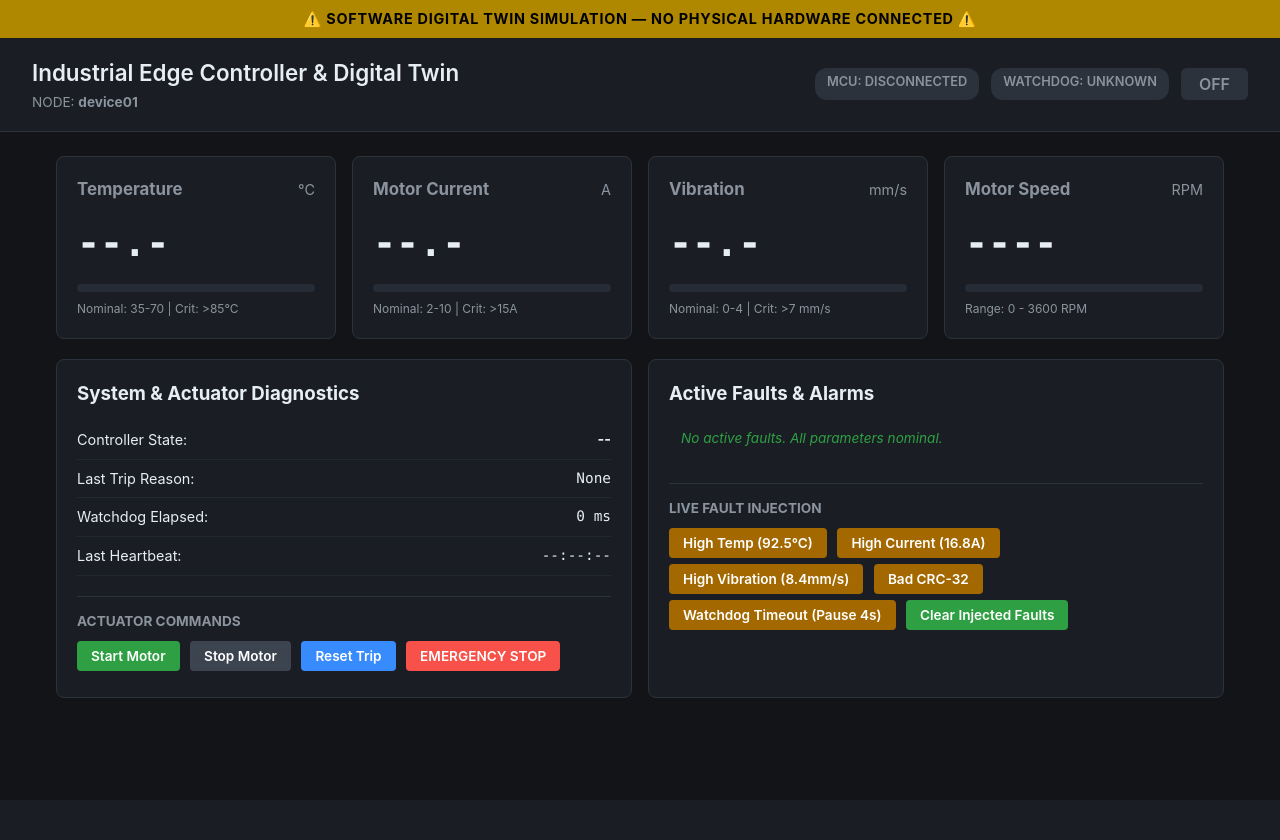
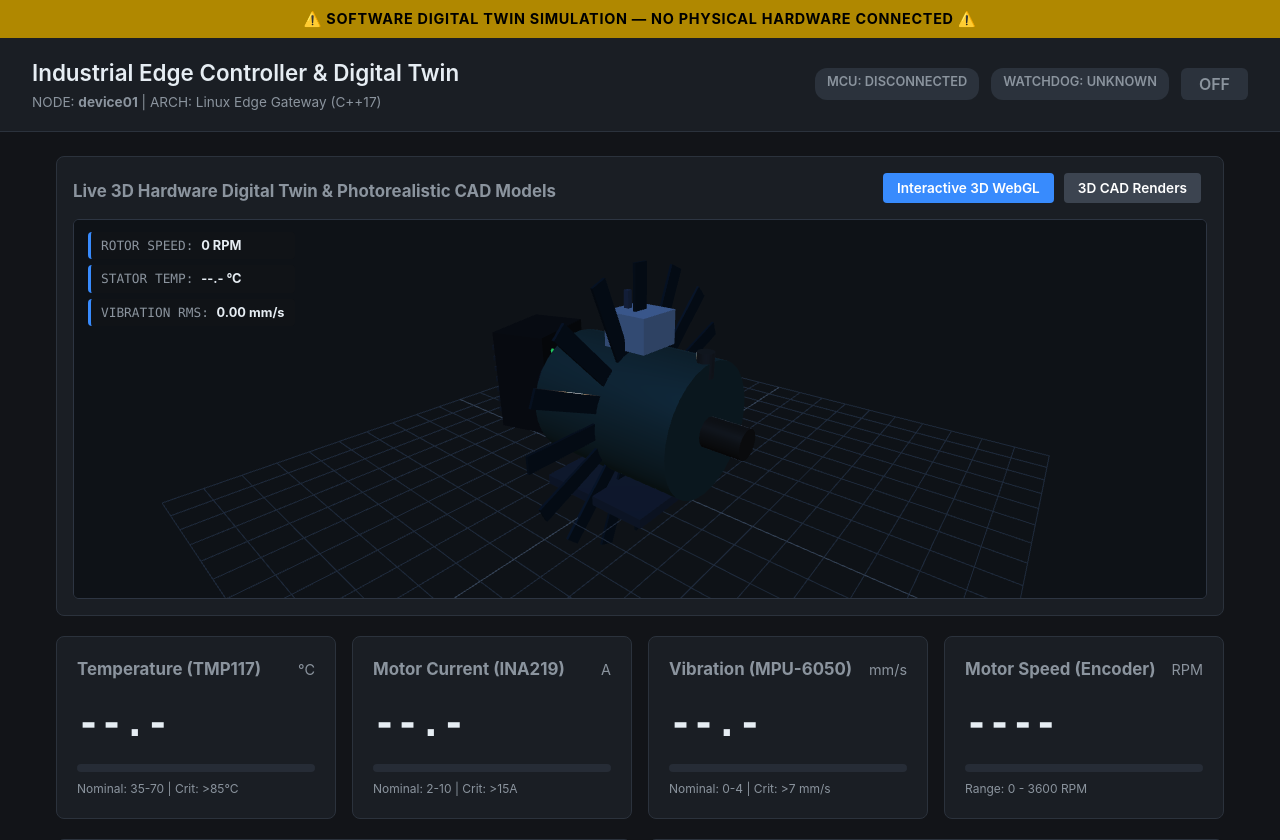
Before and after one commit to abhinavmusrif/industrial-edge-controller, a Python web app: template dashboard/templates/index.html in a window 1280 px wide. Shown: the top 840 px of the page. Before the commit the page ends 698 px from the top, so only its background shows below. Run offline with Jinja, Linux system fonts and the light colour scheme; the template is opened without the code that fills it, so the values that code supplies are empty.

Commit message:
feat(visuals): add Three.js 3D WebGL digital twin, CAD renders, and architecture docs

```diff
--- a/dashboard/static/app.js
+++ b/dashboard/static/app.js
@@ -1,5 +1,290 @@
-// Industrial Edge Controller Live Telemetry Client
+// Industrial Edge Controller Live Telemetry & 3D WebGL Digital Twin
 
+let scene, camera, renderer;
+let motorGroup, shaftMesh, statorMesh, vibrationGroup;
+let ledSys, ledRun, ledAlm, ledErr;
+let isDragging = false;
+let previousMousePosition = { x: 0, y: 0 };
+let liveRpm = 0;
+let liveTemp = 48.0;
+let liveVibe = 1.8;
+let liveState = 'OFF';
+
+// --- 3D Digital Twin Engine (Three.js) ---
+function init3DScene() {
+    const container = document.getElementById('threejs-container');
+    if (!container || typeof THREE === 'undefined') {
+        console.warn("Three.js not loaded or container not found; fallback to CAD gallery");
+        switchVisualView('cad');
+        return;
+    }
+
+    const width = container.clientWidth || 800;
+    const height = container.clientHeight || 380;
+
+    scene = new THREE.Scene();
+    scene.background = new THREE.Color(0x0e1217);
+
+    camera = new THREE.PerspectiveCamera(40, width / height, 0.1, 100);
+    camera.position.set(4.5, 3.2, 5.5);
+    camera.lookAt(0, 0, 0);
+
+    renderer = new THREE.WebGLRenderer({ antialias: true, alpha: true });
+    renderer.setSize(width, height);
+    renderer.setPixelRatio(Math.min(window.devicePixelRatio, 2));
+    renderer.shadowMap.enabled = true;
+    container.appendChild(renderer.domElement);
+
+    // Lights
+    const ambientLight = new THREE.AmbientLight(0xffffff, 0.7);
+    scene.add(ambientLight);
+
+    const dirLight1 = new THREE.DirectionalLight(0x70aaff, 1.2);
+    dirLight1.position.set(5, 10, 7);
+    scene.add(dirLight1);
+
+    const dirLight2 = new THREE.DirectionalLight(0xffb070, 0.6);
+    dirLight2.position.set(-5, -2, -5);
+    scene.add(dirLight2);
+
+    // Grid Floor
+    const gridHelper = new THREE.GridHelper(10, 20, 0x334155, 0x1e293b);
+    gridHelper.position.y = -1.2;
+    scene.add(gridHelper);
+
+    // Assembly Groups
+    motorGroup = new THREE.Group();
+    vibrationGroup = new THREE.Group();
+    vibrationGroup.add(motorGroup);
+    scene.add(vibrationGroup);
+
+    build3DMotor(motorGroup);
+    build3DEdgeGateway(scene);
+
+    // Simple Mouse Orbit Drag
+    container.addEventListener('mousedown', (e) => {
+        isDragging = true;
+        previousMousePosition = { x: e.clientX, y: e.clientY };
+    });
+
+    window.addEventListener('mouseup', () => { isDragging = false; });
+
+    container.addEventListener('mousemove', (e) => {
+        if (!isDragging) return;
+        const deltaX = e.clientX - previousMousePosition.x;
+        const deltaY = e.clientY - previousMousePosition.y;
+
+        vibrationGroup.rotation.y += deltaX * 0.008;
+        vibrationGroup.rotation.x += deltaY * 0.008;
+        previousMousePosition = { x: e.clientX, y: e.clientY };
+    });
+
+    container.addEventListener('wheel', (e) => {
+        camera.position.z = Math.max(3.0, Math.min(10.0, camera.position.z + e.deltaY * 0.005));
+    });
+
+    window.addEventListener('resize', onWindowResize);
+    animate();
+}
+
+function build3DMotor(parent) {
+    // 1. Stator Main Cylinder
+    const statorGeo = new THREE.CylinderGeometry(1.0, 1.0, 2.4, 32);
+    const statorMat = new THREE.MeshStandardMaterial({
+        color: 0x2b5c8f,
+        roughness: 0.35,
+        metalness: 0.8
+    });
+    statorMesh = new THREE.Mesh(statorGeo, statorMat);
+    statorMesh.rotation.z = Math.PI / 2;
+    parent.add(statorMesh);
+
+    // 2. Cooling Fins (Radially positioned longitudinal ribs)
+    const finMat = new THREE.MeshStandardMaterial({ color: 0x1f4469, roughness: 0.4, metalness: 0.85 });
+    for (let i = 0; i < 16; i++) {
+        const angle = (i / 16) * Math.PI * 2;
+        const finGeo = new THREE.BoxGeometry(0.04, 2.2, 0.25);
+        const fin = new THREE.Mesh(finGeo, finMat);
+        fin.position.set(0, Math.cos(angle) * 1.05, Math.sin(angle) * 1.05);
+        fin.rotation.x = angle;
+        parent.add(fin);
+    }
+
+    // 3. Drive Shaft & Rotor
+    const shaftGeo = new THREE.CylinderGeometry(0.22, 0.22, 3.6, 24);
+    const shaftMat = new THREE.MeshStandardMaterial({ color: 0xd1d5db, roughness: 0.2, metalness: 0.95 });
+    shaftMesh = new THREE.Mesh(shaftGeo, shaftMat);
+    shaftMesh.rotation.z = Math.PI / 2;
+    parent.add(shaftMesh);
+
+    // Shaft Keyway notch indicator (to clearly see rotation)
+    const keywayGeo = new THREE.BoxGeometry(0.3, 0.08, 0.08);
+    const keywayMat = new THREE.MeshStandardMaterial({ color: 0x111827 });
+    const keyway = new THREE.Mesh(keywayGeo, keywayMat);
+    keyway.position.set(1.6, 0.22, 0);
+    shaftMesh.add(keyway);
+
+    // 4. Optical Shaft Quadrature Encoder (Rear housing)
+    const encoderGeo = new THREE.CylinderGeometry(0.5, 0.5, 0.6, 24);
+    const encoderMat = new THREE.MeshStandardMaterial({ color: 0x111827, roughness: 0.4, metalness: 0.6 });
+    const encoder = new THREE.Mesh(encoderGeo, encoderMat);
+    encoder.rotation.z = Math.PI / 2;
+    encoder.position.set(-1.45, 0, 0);
+    parent.add(encoder);
+
+    // 5. Vibration Sensor (Piezoelectric Accelerometer bolted to front bearing)
+    const accelGeo = new THREE.CylinderGeometry(0.12, 0.12, 0.35, 16);
+    const accelMat = new THREE.MeshStandardMaterial({ color: 0x94a3b8, metalness: 0.9, roughness: 0.2 });
+    const accel = new THREE.Mesh(accelGeo, accelMat);
+    accel.position.set(1.1, 0.95, 0);
+    parent.add(accel);
+
+    // 6. Terminal Box on top
+    const termGeo = new THREE.BoxGeometry(0.7, 0.5, 0.7);
+    const termMat = new THREE.MeshStandardMaterial({ color: 0x334155, roughness: 0.5 });
+    const termBox = new THREE.Mesh(termGeo, termMat);
+    termBox.position.set(0, 1.25, 0);
+    parent.add(termBox);
+
+    // 7. Mounting Feet Base
+    const footGeo = new THREE.BoxGeometry(1.8, 0.15, 2.2);
+    const footMat = new THREE.MeshStandardMaterial({ color: 0x1e293b, metalness: 0.7 });
+    const foot = new THREE.Mesh(footGeo, footMat);
+    foot.position.set(0, -1.05, 0);
+    parent.add(foot);
+}
+
+function build3DEdgeGateway(parent) {
+    const gwGroup = new THREE.Group();
+    gwGroup.position.set(-2.8, -0.2, -0.5);
+    gwGroup.rotation.y = 0.3;
+
+    // DIN Rail enclosure
+    const boxGeo = new THREE.BoxGeometry(1.0, 1.8, 1.4);
+    const boxMat = new THREE.MeshStandardMaterial({ color: 0x1e2631, roughness: 0.4, metalness: 0.8 });
+    const box = new THREE.Mesh(boxGeo, boxMat);
+    gwGroup.add(box);
+
+    // Aluminum Heatsink fins on side
+    const heatsinkMat = new THREE.MeshStandardMaterial({ color: 0x374151, metalness: 0.9 });
+    for (let i = 0; i < 7; i++) {
+        const fin = new THREE.Mesh(new THREE.BoxGeometry(0.12, 0.08, 1.3), heatsinkMat);
+        fin.position.set(-0.52, -0.6 + i * 0.2, 0);
+        gwGroup.add(fin);
+    }
+
+    // Status LEDs on front face
+    const ledGeo = new THREE.SphereGeometry(0.04, 16, 16);
+    ledSys = new THREE.Mesh(ledGeo, new THREE.MeshBasicMaterial({ color: 0x22c55e }));
+    ledSys.position.set(0.51, 0.6, 0.4);
+    gwGroup.add(ledSys);
+
+    ledRun = new THREE.Mesh(ledGeo, new THREE.MeshBasicMaterial({ color: 0x22c55e }));
+    ledRun.position.set(0.51, 0.45, 0.4);
+    gwGroup.add(ledRun);
+
+    ledAlm = new THREE.Mesh(ledGeo, new THREE.MeshBasicMaterial({ color: 0x4b5563 }));
+    ledAlm.position.set(0.51, 0.3, 0.4);
+    gwGroup.add(ledAlm);
+
+    ledErr = new THREE.Mesh(ledGeo, new THREE.MeshBasicMaterial({ color: 0x4b5563 }));
+    ledErr.position.set(0.51, 0.15, 0.4);
+    gwGroup.add(ledErr);
+
+    parent.add(gwGroup);
+}
+
+function onWindowResize() {
+    const container = document.getElementById('threejs-container');
+    if (!container || !renderer || !camera) return;
+    const width = container.clientWidth;
+    const height = container.clientHeight;
+    camera.aspect = width / height;
+    camera.updateProjectionMatrix();
+    renderer.setSize(width, height);
+}
+
+function animate() {
+    requestAnimationFrame(animate);
+
+    // 1. Rotate Shaft proportional to RPM
+    if (shaftMesh && liveRpm > 0) {
+        shaftMesh.rotation.x += (liveRpm / 60) * 0.08;
+    }
+
+    // 2. Color Heat-Mapping on Stator based on Temperature
+    if (statorMesh) {
+        if (liveTemp >= 85.0) {
+            // Critical Over-Temperature: Pulsing Red
+            const pulse = (Math.sin(Date.now() * 0.01) + 1) * 0.5;
+            statorMesh.material.color.setRGB(0.9 + pulse * 0.1, 0.1, 0.1);
+        } else if (liveTemp >= 70.0) {
+            // Warning Band: Amber
+            statorMesh.material.color.setHex(0xd97706);
+        } else {
+            // Nominal Temperature (Color blends from cool blue to warm green)
+            const tPct = Math.max(0, Math.min(1, (liveTemp - 35) / 35));
+            statorMesh.material.color.setRGB(0.18 + tPct * 0.1, 0.36 + tPct * 0.2, 0.56 - tPct * 0.2);
+        }
+    }
+
+    // 3. Vibration Displacement Shake
+    if (vibrationGroup) {
+        if (liveVibe > 0.5) {
+            const shake = (liveVibe / 10.0) * 0.035;
+            vibrationGroup.position.x = (Math.random() - 0.5) * shake;
+            vibrationGroup.position.y = (Math.random() - 0.5) * shake;
+            vibrationGroup.position.z = (Math.random() - 0.5) * shake;
+        } else {
+            vibrationGroup.position.set(0, 0, 0);
+        }
+    }
+
+    // 4. Edge Gateway LEDs
+    if (ledRun && ledAlm && ledErr) {
+        if (liveState === 'RUNNING') {
+            ledRun.material.color.setHex(0x22c55e);
+            ledAlm.material.color.setHex(0x374151);
+            ledErr.material.color.setHex(0x374151);
+        } else if (liveState === 'WARNING') {
+            ledRun.material.color.setHex(0x22c55e);
+            ledAlm.material.color.setHex(0xf59e0b);
+            ledErr.material.color.setHex(0x374151);
+        } else if (liveState === 'EMERGENCY_STOP' || liveState === 'SAFE_STOP') {
+            ledRun.material.color.setHex(0x374151);
+            ledAlm.material.color.setHex(0x374151);
+            ledErr.material.color.setHex(0xef4444);
+        } else {
+            ledRun.material.color.setHex(0x374151);
+            ledAlm.material.color.setHex(0x374151);
+            ledErr.material.color.setHex(0x374151);
+        }
+    }
+
+    renderer.render(scene, camera);
+}
+
+function switchVisualView(mode) {
+    const threeContainer = document.getElementById('threejs-container');
+    const cadContainer = document.getElementById('cad-renders-container');
+    const btn3d = document.getElementById('btn-view-3d');
+    const btnCad = document.getElementById('btn-view-cad');
+
+    if (mode === '3d') {
+        threeContainer.style.display = 'block';
+        cadContainer.style.display = 'none';
+        btn3d.className = 'btn btn-blue';
+        btnCad.className = 'btn btn-gray';
+        onWindowResize();
+    } else {
+        threeContainer.style.display = 'none';
+        cadContainer.style.display = 'block';
+        btn3d.className = 'btn btn-gray';
+        btnCad.className = 'btn btn-blue';
+    }
+}
+
+// --- Live Telemetry API ---
 async function fetchTelemetry() {
     try {
         const response = await fetch('/api/telemetry');
@@ -20,10 +305,23 @@ function updateDashboard(data) {
     const vibe = data.vibration || 0;
     const rpm  = data.rpm || 0;
 
+    liveRpm = rpm;
+    liveTemp = temp;
+    liveVibe = vibe;
+    liveState = data.state || 'OFF';
+
     document.getElementById('val-temp').textContent = temp.toFixed(1);
     document.getElementById('val-current').textContent = curr.toFixed(2);
     document.getElementById('val-vibe').textContent = vibe.toFixed(2);
     document.getElementById('val-rpm').textContent = Math.round(rpm);
+
+    // Update 3D HUD
+    const hudRpm = document.getElementById('hud-rpm');
+    const hudTemp = document.getElementById('hud-temp');
+    const hudVibe = document.getElementById('hud-vibe');
+    if (hudRpm) hudRpm.textContent = Math.round(rpm) + ' RPM';
+    if (hudTemp) hudTemp.textContent = temp.toFixed(1) + ' °C';
+    if (hudVibe) hudVibe.textContent = vibe.toFixed(2) + ' mm/s';
 
     // Progress Bars
     updateProgressBar('bar-temp', temp, 20, 100, 70, 85);
@@ -119,6 +417,9 @@ async function injectFault(faultType) {
     }
 }
 
-// Poll telemetry every 300ms
-setInterval(fetchTelemetry, 300);
-window.onload = fetchTelemetry;
+// Initial mount
+window.onload = () => {
+    init3DScene();
+    fetchTelemetry();
+    setInterval(fetchTelemetry, 250);
+};
--- a/dashboard/static/style.css
+++ b/dashboard/static/style.css
@@ -99,6 +99,89 @@ body {
     border: 1px solid var(--border-color);
     border-radius: 8px;
     padding: 20px;
+}
+
+.viewport-card {
+    padding: 16px;
+}
+
+.threejs-container {
+    width: 100%;
+    height: 380px;
+    background: radial-gradient(circle at center, #1b222c 0%, #0d1015 100%);
+    border-radius: 6px;
+    overflow: hidden;
+    position: relative;
+    border: 1px solid #2d3542;
+    margin-top: 10px;
+}
+
+.canvas-overlay {
+    position: absolute;
+    top: 12px;
+    left: 14px;
+    pointer-events: none;
+    display: flex;
+    flex-direction: column;
+    gap: 6px;
+}
+
+.hud-item {
+    font-size: 0.8rem;
+    font-family: var(--font-mono);
+    color: var(--text-secondary);
+    background: rgba(18, 20, 24, 0.75);
+    padding: 4px 10px;
+    border-radius: 4px;
+    border-left: 3px solid var(--accent-blue);
+}
+
+.hud-val {
+    color: var(--text-primary);
+    font-weight: bold;
+}
+
+.hud-hint {
+    position: absolute;
+    bottom: -320px;
+    left: 0;
+    font-size: 0.75rem;
+    color: #6e7681;
+    background: rgba(18, 20, 24, 0.7);
+    padding: 3px 8px;
+    border-radius: 3px;
+}
+
+.cad-renders-container {
+    margin-top: 12px;
+}
+
+.cad-grid {
+    display: grid;
+    grid-template-columns: repeat(auto-fit, minmax(360px, 1fr));
+    gap: 16px;
+}
+
+.cad-card {
+    background: #14181f;
+    border: 1px solid #2b323c;
+    border-radius: 6px;
+    overflow: hidden;
+}
+
+.cad-img {
+    width: 100%;
+    height: 240px;
+    object-fit: cover;
+    display: block;
+    border-bottom: 1px solid #232933;
+}
+
+.cad-caption {
+    padding: 10px 14px;
+    font-size: 0.8rem;
+    color: var(--text-secondary);
+    line-height: 1.4;
 }
 
 .card-header {
--- a/dashboard/templates/index.html
+++ b/dashboard/templates/index.html
@@ -5,6 +5,8 @@
     <meta name="viewport" content="width=device-width, initial-scale=1.0">
     <title>Industrial Edge Controller - Digital Twin Dashboard</title>
     <link rel="stylesheet" href="/static/style.css">
+    <!-- Three.js for Interactive 3D WebGL Digital Twin -->
+    <script src="https://cdnjs.cloudflare.com/ajax/libs/three.js/r128/three.min.js"></script>
 </head>
 <body>
     <div class="simulation-banner">
@@ -14,7 +16,7 @@
     <header class="header">
         <div class="header-title">
             <h1>Industrial Edge Controller & Digital Twin</h1>
-            <span class="device-tag">NODE: <strong id="val-device">device01</strong></span>
+            <span class="device-tag">NODE: <strong id="val-device">device01</strong> | ARCH: Linux Edge Gateway (C++17)</span>
         </div>
         <div class="header-status">
             <span class="pill" id="badge-mcu">MCU: DISCONNECTED</span>
@@ -24,11 +26,48 @@
     </header>
 
     <main class="container">
+        <!-- Live 3D Digital Twin Visualizer -->
+        <section class="card viewport-card">
+            <div class="card-header">
+                <h3>Live 3D Hardware Digital Twin & Photorealistic CAD Models</h3>
+                <div class="view-toggle">
+                    <button class="btn btn-blue" id="btn-view-3d" onclick="switchVisualView('3d')">Interactive 3D WebGL</button>
+                    <button class="btn btn-gray" id="btn-view-cad" onclick="switchVisualView('cad')">3D CAD Renders</button>
+                </div>
+            </div>
+
+            <div id="threejs-container" class="threejs-container">
+                <div class="canvas-overlay">
+                    <div class="hud-item">ROTOR SPEED: <span id="hud-rpm" class="hud-val">0 RPM</span></div>
+                    <div class="hud-item">STATOR TEMP: <span id="hud-temp" class="hud-val">--.- °C</span></div>
+                    <div class="hud-item">VIBRATION RMS: <span id="hud-vibe" class="hud-val">0.00 mm/s</span></div>
+                    <div class="hud-hint">🖱️ Left-Click + Drag: Rotate 3D Model | Scroll: Zoom</div>
+                </div>
+            </div>
+
+            <div id="cad-renders-container" class="cad-renders-container" style="display: none;">
+                <div class="cad-grid">
+                    <div class="cad-card">
+                        <img src="/static/industrial_motor_3d.jpg" alt="Industrial AC Induction Motor 3D Digital Twin" class="cad-img">
+                        <div class="cad-caption">
+                            <strong>Figure 1:</strong> 3-Phase AC Induction Motor Digital Twin with Optical Quadrature Shaft Encoder, Piezoelectric Accelerometer, and Thermal RTD Sensor Probes.
+                        </div>
+                    </div>
+                    <div class="cad-card">
+                        <img src="/static/edge_controller_3d.jpg" alt="Industrial Linux Edge Controller 3D Model" class="cad-img">
+                        <div class="cad-caption">
+                            <strong>Figure 2:</strong> Linux Edge Controller (EDGE-LINX 5000) on DIN Rail with Dual Gigabit Ethernet, Isolated RS-485 Terminal Blocks, and Diagnostic LEDs.
+                        </div>
+                    </div>
+                </div>
+            </div>
+        </section>
+
         <!-- Telemetry Cards -->
         <section class="grid-4">
             <div class="card" id="card-temp">
                 <div class="card-header">
-                    <h3>Temperature</h3>
+                    <h3>Temperature (TMP117)</h3>
                     <span class="unit">°C</span>
                 </div>
                 <div class="card-value" id="val-temp">--.-</div>
@@ -40,7 +79,7 @@
 
             <div class="card" id="card-current">
                 <div class="card-header">
-                    <h3>Motor Current</h3>
+                    <h3>Motor Current (INA219)</h3>
                     <span class="unit">A</span>
                 </div>
                 <div class="card-value" id="val-current">--.-</div>
@@ -52,7 +91,7 @@
 
             <div class="card" id="card-vibe">
                 <div class="card-header">
-                    <h3>Vibration</h3>
+                    <h3>Vibration (MPU-6050)</h3>
                     <span class="unit">mm/s</span>
                 </div>
                 <div class="card-value" id="val-vibe">--.-</div>
@@ -64,7 +103,7 @@
 
             <div class="card" id="card-rpm">
                 <div class="card-header">
-                    <h3>Motor Speed</h3>
+                    <h3>Motor Speed (Encoder)</h3>
                     <span class="unit">RPM</span>
                 </div>
                 <div class="card-value" id="val-rpm">----</div>
```
Also changed, not shown: docs/architecture.md (+42 -7 lines), README.md, dashboard/static/edge_controller_3d.jpg (added), dashboard/static/industrial_motor_3d.jpg (added).
